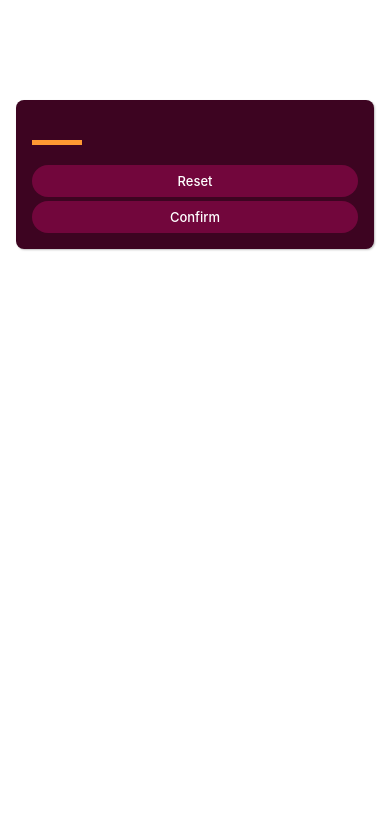
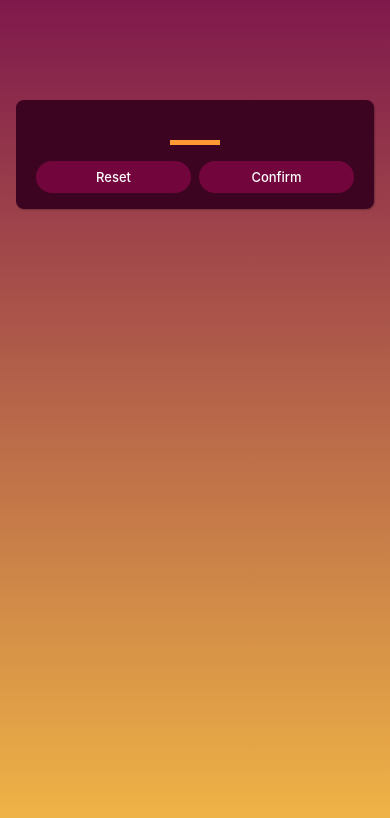
Before and after one commit to mycvlnn/React-Native-Udemy, a React Native app: screen / in a window 390 px wide. Shown: the top 818 px of the page. Built offline with nearby package versions, Linux system fonts and the light colour scheme.

Commit message:
adding gradient color

```diff
--- a/App.js
+++ b/App.js
@@ -1,12 +1,20 @@
 import { StyleSheet, View } from "react-native";
 import StartGameScreen from "./screens/StartGameScreen";
+import { LinearGradient } from "expo-linear-gradient";
 
 export default function App() {
   return (
-    <View>
+    <LinearGradient
+      colors={["#7F194C", "#F2B846"]}
+      style={styles.rootContainer}
+    >
       <StartGameScreen />
-    </View>
+    </LinearGradient>
   );
 }
 
-const styles = StyleSheet.create({});
+const styles = StyleSheet.create({
+  rootContainer: {
+    flex: 1
+  }
+});
--- a/components/Button/ButtonPrimary.jsx
+++ b/components/Button/ButtonPrimary.jsx
@@ -26,7 +26,8 @@ const styles = StyleSheet.create({
   btnOuterContainer: {
     overflow: "hidden",
     borderRadius: 28,
-    marginTop: 4
+    flex: 1,
+    marginHorizontal: 4
   },
   btnInnerContainer: {
     paddingVertical: 8,
--- a/package.json
+++ b/package.json
@@ -15,7 +15,8 @@
     "react": "17.0.1",
     "react-dom": "17.0.1",
     "react-native": "0.64.3",
-    "react-native-web": "0.17.1"
+    "react-native-web": "0.17.1",
+    "expo-linear-gradient": "~11.0.3"
   },
   "devDependencies": {
     "@babel/core": "^7.12.9"
--- a/screens/StartGameScreen.jsx
+++ b/screens/StartGameScreen.jsx
@@ -11,8 +11,10 @@ const StartGameScreen = () => {
         autoCapitalize="none"
         autoCorrect={false}
       />
-      <ButtonPrimary>Reset</ButtonPrimary>
-      <ButtonPrimary>Confirm</ButtonPrimary>
+      <View style={styles.actions}>
+        <ButtonPrimary>Reset</ButtonPrimary>
+        <ButtonPrimary>Confirm</ButtonPrimary>
+      </View>
     </View>
   );
 };
@@ -40,6 +42,11 @@ const styles = StyleSheet.create({
     width: 50,
     textAlign: "center",
     marginBottom: 16,
-    fontWeight: "bold"
+    fontWeight: "bold",
+    marginRight: "auto",
+    marginLeft: "auto"
+  },
+  actions: {
+    flexDirection: "row"
   }
 });
```
Also changed, not shown: 1 other file (tests, documents, lock files or other folders).
